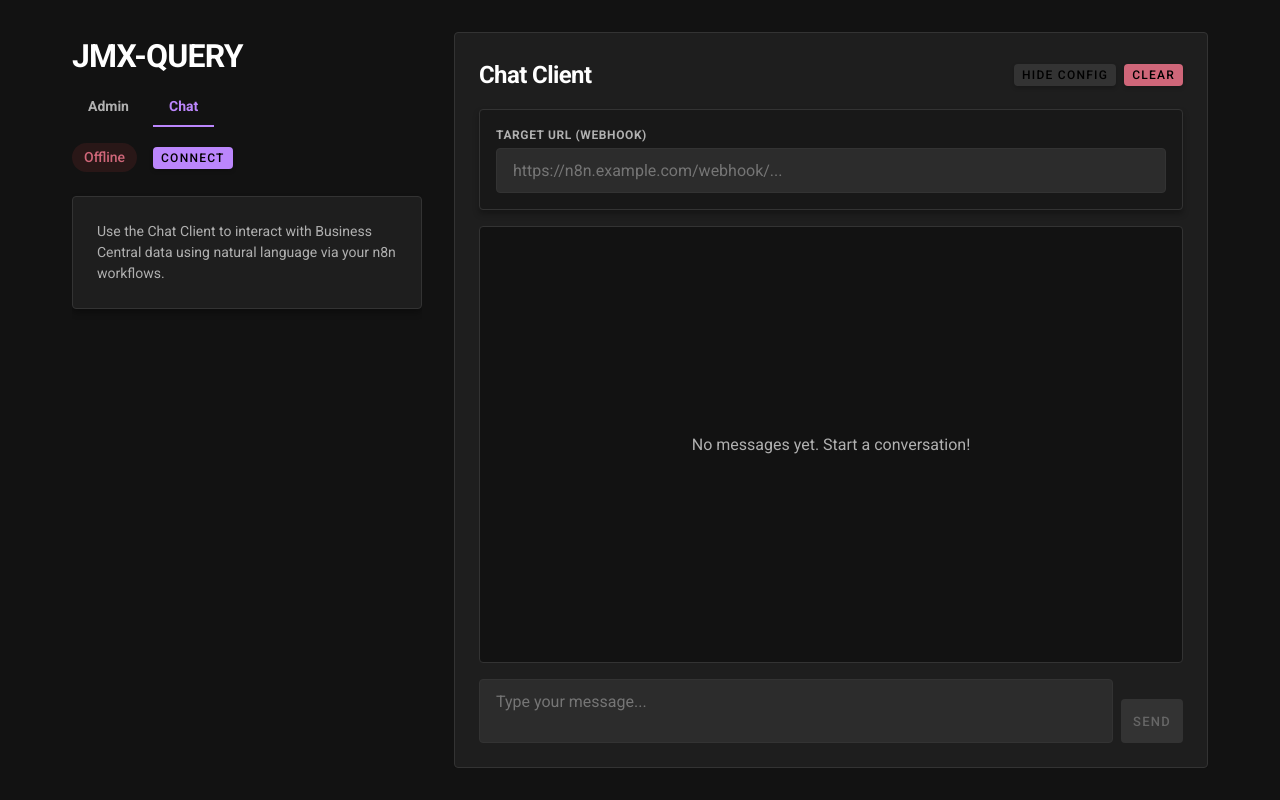
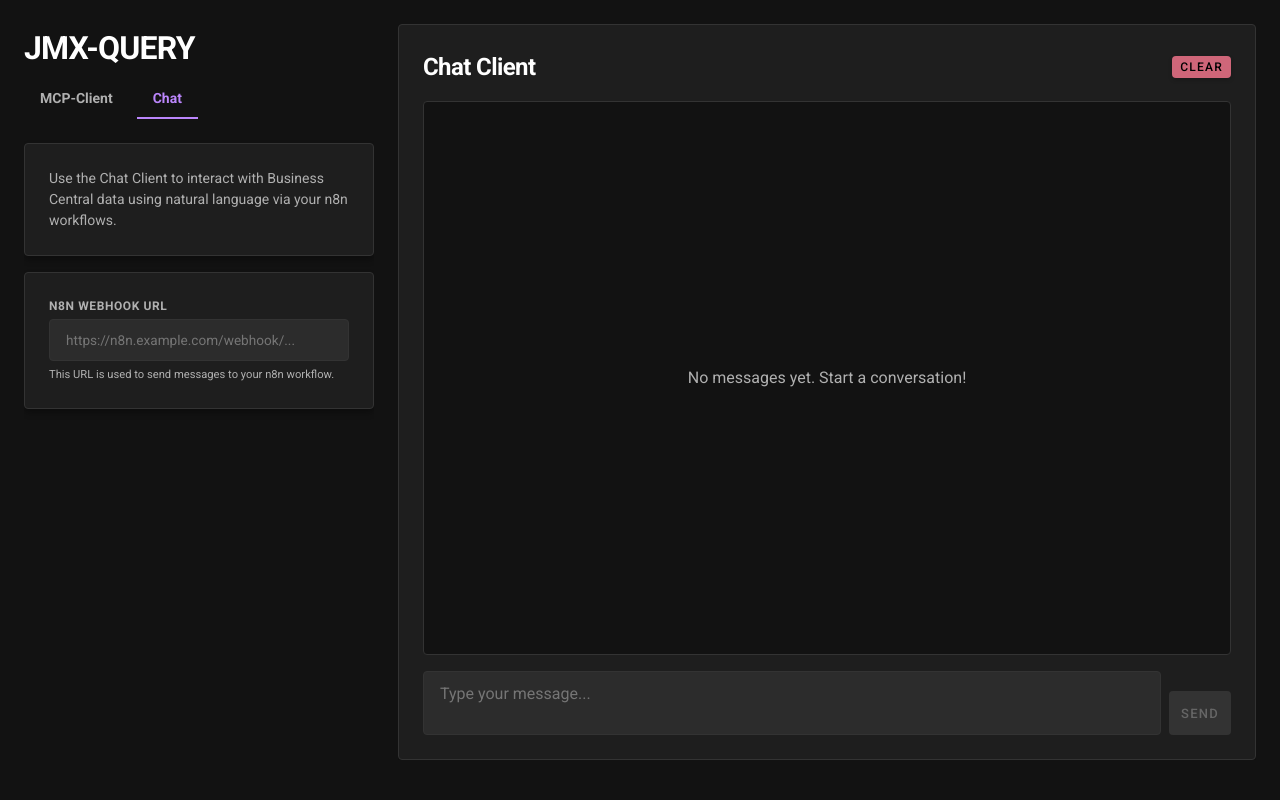
Before and after one commit to jmxshots/jmxquery-mcp-server, a React (Vite) app in the folder test-client/: page / in a window 1280 px wide. Both pictures are taken after a click on the element "Chat". Built offline with nearby package versions, Linux system fonts and the light colour scheme.

Commit message:
feat: Implement a basic chat client with message history, input, and API interaction, including styling and local storage persistence.

```diff
--- a/test-client/src/App.tsx
+++ b/test-client/src/App.tsx
@@ -28,12 +28,17 @@ export default function App() {
   const [endpointUrl, setEndpointUrl] = useState<string | null>(null);
   const [apiKey, setApiKey] = useState('');
   const [activeView, setActiveView] = useState<'admin' | 'chat'>(() => (localStorage.getItem('active_view') as any) || 'admin');
+  const [chatTargetUrl, setChatTargetUrl] = useState(() => localStorage.getItem('chat_target_url') || '');
   const eventSourceRef = useRef<EventSource | null>(null);
   const logRef = useRef<HTMLDivElement>(null);
 
   useEffect(() => {
     localStorage.setItem('active_view', activeView);
   }, [activeView]);
+
+  useEffect(() => {
+    localStorage.setItem('chat_target_url', chatTargetUrl);
+  }, [chatTargetUrl]);
 
   // Persist context, script, and URL
   useEffect(() => {
@@ -264,11 +269,16 @@ export default function App() {
           <div style={{ display: 'flex', flexDirection: 'column', gap: '0.5rem' }}>
             <h1 style={{ marginBottom: 0 }}>JMX-QUERY</h1>
             <div className="tabs" style={{ marginBottom: 0, borderBottom: 'none' }}>
-              <div className={`tab ${activeView === 'admin' ? 'active' : ''}`} onClick={() => setActiveView('admin')}>Admin</div>
+              <div className={`tab ${activeView === 'admin' ? 'active' : ''}`} onClick={() => setActiveView('admin')}>MCP-Client</div>
               <div className={`tab ${activeView === 'chat' ? 'active' : ''}`} onClick={() => setActiveView('chat')}>Chat</div>
             </div>
           </div>
-          <div style={{ display: 'flex', alignItems: 'center', gap: '1rem', marginTop: '1rem' }}>
+        </header>
+
+        {activeView === 'admin' ? (
+          <>
+            <div className="card glass">
+              <div style={{ display: 'flex', alignItems: 'center', gap: '1rem', marginBottom: '1rem' }}>
                 <div className={`status-badge ${status}`}>
                   {status === 'connected' ? 'Connected' : status === 'connecting' ? 'Connecting...' : 'Offline'}
                 </div>
@@ -278,11 +288,6 @@ export default function App() {
                   <button className="btn" style={{ padding: '0.25rem 0.5rem', fontSize: '0.75rem' }} onClick={connect} disabled={status === 'connecting'}>Connect</button>
                 )}
               </div>
-        </header>
-
-        {activeView === 'admin' ? (
-          <>
-            <div className="card glass">
               <div style={{ display: 'flex', flexDirection: 'column', gap: '0.75rem' }}>
                 <div>
                   <label>MCP Server URL</label>
@@ -366,10 +371,29 @@ export default function App() {
             </div>
           </>
         ) : (
+          <div style={{ display: 'flex', flexDirection: 'column', gap: '1rem' }}>
             <div className="card glass">
               <p style={{ fontSize: '0.875rem', color: 'var(--text-muted)' }}>
                 Use the Chat Client to interact with Business Central data using natural language via your n8n workflows.
               </p>
+            </div>
+            <div className="card glass">
+              <div style={{ display: 'flex', flexDirection: 'column', gap: '0.75rem' }}>
+                <div>
+                  <label>n8n Webhook URL</label>
+                  <input
+                    type="text"
+                    value={chatTargetUrl}
+                    onChange={(e) => setChatTargetUrl(e.target.value)}
+                    placeholder="https://n8n.example.com/webhook/..."
+                    style={{ fontSize: '0.85rem' }}
+                  />
+                  <p style={{ fontSize: '0.7rem', color: 'var(--text-muted)', marginTop: '0.4rem' }}>
+                    This URL is used to send messages to your n8n workflow.
+                  </p>
+                </div>
+              </div>
+            </div>
           </div>
         )}
       </div>
@@ -441,7 +465,7 @@ export default function App() {
             </div>
           </>
         ) : (
-          <ChatClient />
+          <ChatClient targetUrlProp={chatTargetUrl} />
         )}
       </div>
     </div>
--- a/test-client/src/ChatClient.tsx
+++ b/test-client/src/ChatClient.tsx
@@ -9,14 +9,17 @@ interface Message {
     isHtml?: boolean;
 }
 
-export default function ChatClient() {
+interface ChatClientProps {
+    targetUrlProp?: string;
+}
+
+export default function ChatClient({ targetUrlProp }: ChatClientProps) {
     const [messages, setMessages] = useState<Message[]>(() => {
         const saved = localStorage.getItem('chat_history');
         return saved ? JSON.parse(saved) : [];
     });
     const [inputText, setInputText] = useState('');
-    const [targetUrl, setTargetUrl] = useState(() => localStorage.getItem('chat_target_url') || '');
-    const [showConfig, setShowConfig] = useState(!localStorage.getItem('chat_target_url'));
+    const [targetUrl, setTargetUrl] = useState(() => targetUrlProp || localStorage.getItem('chat_target_url') || '');
     const [lastSentMessage, setLastSentMessage] = useState<string | null>(null);
     const [isLoading, setIsLoading] = useState(false);
 
@@ -28,6 +31,12 @@ export default function ChatClient() {
             historyRef.current.scrollTop = historyRef.current.scrollHeight;
         }
     }, [messages]);
+
+    useEffect(() => {
+        if (targetUrlProp !== undefined) {
+            setTargetUrl(targetUrlProp);
+        }
+    }, [targetUrlProp]);
 
     useEffect(() => {
         localStorage.setItem('chat_target_url', targetUrl);
@@ -108,30 +117,12 @@ export default function ChatClient() {
             <div style={{ display: 'flex', justifyContent: 'space-between', alignItems: 'center' }}>
                 <h2>Chat Client</h2>
                 <div style={{ display: 'flex', gap: '0.5rem' }}>
-                    <button className="btn" style={{ padding: '0.25rem 0.5rem', fontSize: '0.75rem', background: 'var(--border)' }} onClick={() => setShowConfig(!showConfig)}>
-                        {showConfig ? 'Hide Config' : 'Configure'}
-                    </button>
                     <button className="btn" style={{ padding: '0.25rem 0.5rem', fontSize: '0.75rem', background: 'var(--error)' }} onClick={clearHistory}>
                         Clear
                     </button>
                 </div>
             </div>
 
-            {showConfig && (
-                <div className="card" style={{ background: 'rgba(0,0,0,0.2)', padding: '1rem' }}>
-                    <div style={{ display: 'flex', flexDirection: 'column', gap: '0.5rem' }}>
-                        <div>
-                            <label>Target URL (Webhook)</label>
-                            <input
-                                type="text"
-                                value={targetUrl}
-                                onChange={(e) => setTargetUrl(e.target.value)}
-                                placeholder="https://n8n.example.com/webhook/..."
-                            />
-                        </div>
-                    </div>
-                </div>
-            )}
 
             <div className="chat-history" ref={historyRef}>
                 {messages.length === 0 && (
--- a/test-client/src/index.css
+++ b/test-client/src/index.css
@@ -30,12 +30,12 @@ body {
 }
 
 .container {
-  max-width: 1200px;
-  margin: 0 auto;
-  padding: 2rem;
+  max-width: 100%;
+  margin: 0;
+  padding: 1.5rem;
   display: grid;
   grid-template-columns: 350px 1fr;
-  gap: 2rem;
+  gap: 1.5rem;
   height: 100vh;
 }
 
```
Lines whose indentation alone changed are shown as unchanged.
